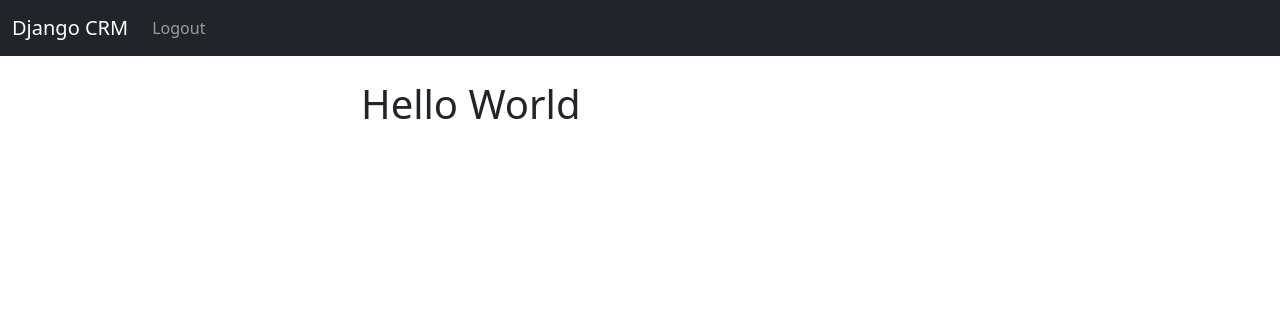
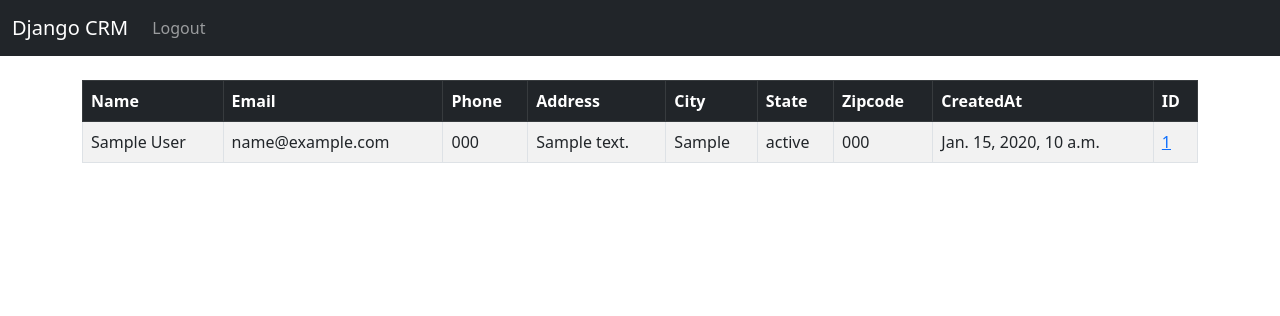
Before and after one commit to simer-wadhwa/Django-CRM, a Django app: page / in a window 1280 px wide. Shown: the top 316 px of the page. Run offline with Django 4.2, Linux system fonts and the light colour scheme; a user stored in the database is signed in; tables that the repository leaves empty hold one stand-in row (values such as "Sample post").

Commit message:
Making Individual Code Clickable

```diff
--- a/website/templates/home.html
+++ b/website/templates/home.html
@@ -2,12 +2,52 @@
 
 {% block content %}
 
-<div class="col-md-6 offset-md-3">
+
 {% if user.is_authenticated %}
 
-    <h1>Hello World</h1>
+
+<table class="table table-striped table-hover table-bordered ">
+    <thead class="table-dark" >
+    <tr>
+        <th scope="col">Name</th>
+        <th scope="col">Email</th>
+        <th scope="col">Phone</th>
+        <th scope="col">Address</th>
+        <th scope="col">City</th>
+        <th scope="col">State</th>
+        <th scope="col">Zipcode</th>
+        <th scope="col">CreatedAt</th>
+        <th scope="col">ID</th>
+    </tr>
+    </thead>
+    <tbody>
+
+    {% if records %}
+    {% for record in records %}
+    <tr>
+        <td> {{record.first_name}}
+            {{record.last_name}}
+        </td>
+        <td> {{record.email}}</td>
+        <td> {{record.phone}}</td>
+        <td> {{record.address}}</td>
+        <td> {{record.city}}</td>
+        <td> {{record.state}}</td>
+        <td> {{record.zipcode}}</td>
+        <td> {{record.created_at}}</td>
+        <td> <a href="{% url 'record' record.id %} ">{{record.id}}</a></td>
+    </tr>
+    {% endfor %}
+    {% endif %}
+
+
+    </tbody>
+</table>
+
 
 {% else %}
+
+<div class="col-md-6 offset-md-3">
 <h1>Login</h1>
 <br>
 
@@ -23,6 +63,6 @@
     <br>
     <button type="submit" class="btn btn-secondary">Login</button>
 </form>
-</div>
+
 {% endif %}
 {% endblock %}
--- a/website/urls.py
+++ b/website/urls.py
@@ -7,5 +7,6 @@ urlpatterns = [
     #path('login/', views.login_user, name='login'),
     path('logout/', views.logout_user, name='logout'),
     path('register/', views.register_user, name='register'),
+    path('record/<int:pk>', views.customer_record, name='record'),
 
 ]
--- a/website/views.py
+++ b/website/views.py
@@ -2,9 +2,11 @@ from django.shortcuts import render, redirect
 from django.contrib.auth import authenticate, login, logout
 from django.contrib import messages
 from .forms import SignUpForm
+from .models import Record
 
 def home(request):
-
+    records=Record.objects.all()
+    # Check to see if logging in
     if request.method == 'POST':
         # Check to see if logging in
         username = request.POST['username']
@@ -20,7 +22,7 @@ def home(request):
             return redirect('home')
 
     else:
-        return render(request, 'home.html',{})
+        return render(request, 'home.html',{'records': records})
 
 # Create your views here.
 def login_user(request):
@@ -50,3 +52,14 @@ def register_user(request):
         return render(request, 'register.html', {'form':form})
 
     return render(request, 'register.html', {'form': form})
+
+
+def customer_record(request, pk):
+    #to check if we are login or not
+    if request.user.is_authenticated:
+         #look up records
+         customer_record=Record.objects.get(id=pk)
+         return render(request, 'record.html', {'customer_record': customer_record})
+    else:
+        messages.success(request, "You Must be Login to view the page!")
+        return redirect('home')
```
Also changed, not shown: website/templates/record.html (added, +16 -0 lines). Lines whose indentation alone changed are shown as unchanged.
